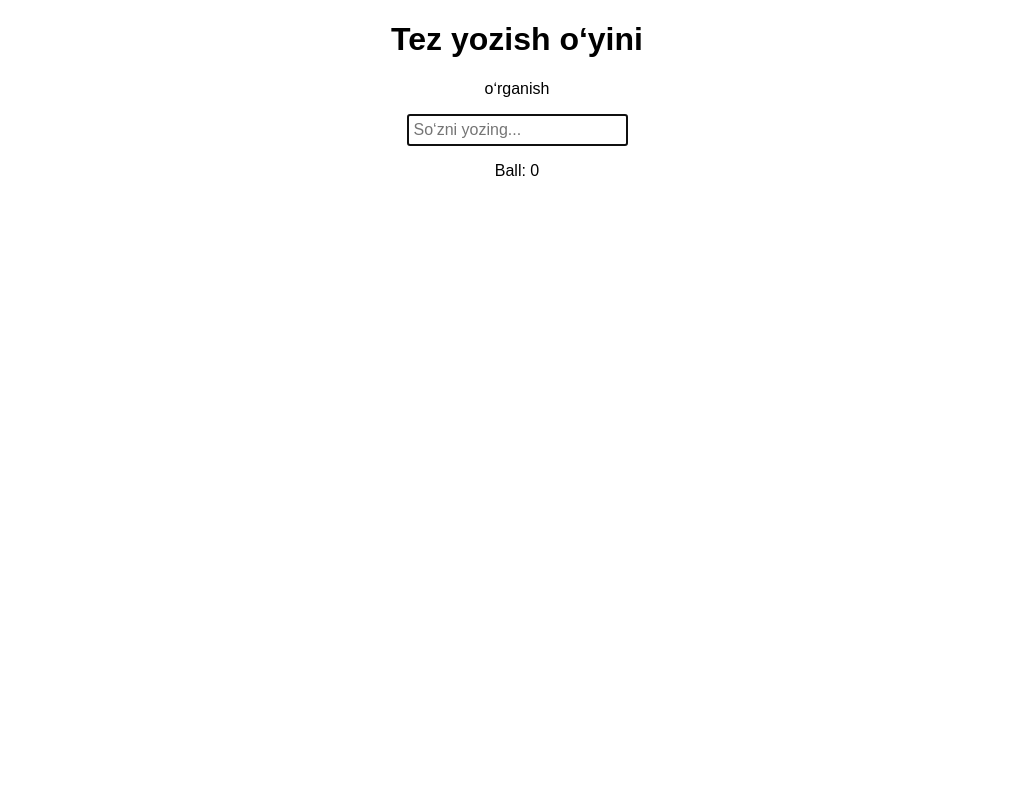
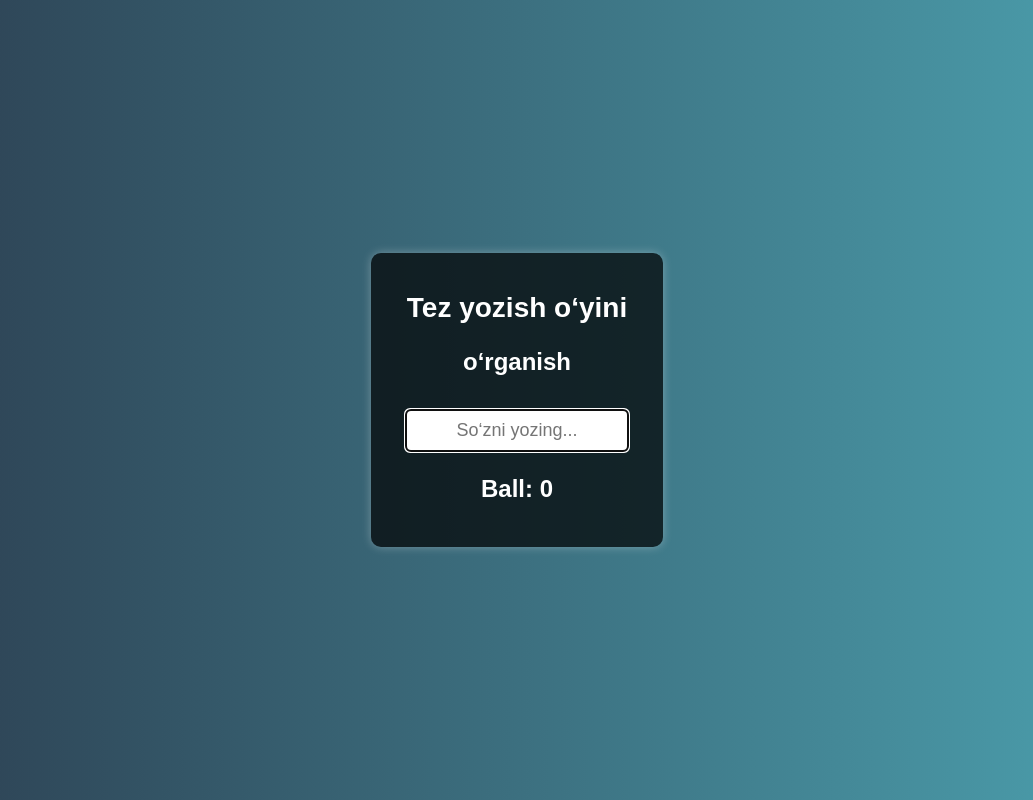
Before and after one commit to Ogabekpubg309/Typing-Game-, a plain HTML site: page index.html in a window 1280 px wide. Shown: the whole page, without its empty margins (123-1156 px from the left). Drawn offline with Linux system fonts and the light colour scheme.

Commit message:
Update style.css

```diff
--- a/style.css
+++ b/style.css
@@ -1,9 +1,39 @@
 body {
     text-align: center;
     font-family: Arial, sans-serif;
+    background: linear-gradient(to right, #2c3e50, #4ca1af);
+    color: white;
+    display: flex;
+    justify-content: center;
+    align-items: center;
+    height: 100vh;
+    margin: 0;
+}
+
+.container {
+    background: rgba(0, 0, 0, 0.7);
+    padding: 20px;
+    border-radius: 10px;
+    box-shadow: 0px 0px 10px rgba(255, 255, 255, 0.3);
 }
 
 input {
-    padding: 5px;
-    font-size: 16px;
+    padding: 10px;
+    font-size: 18px;
+    width: 80%;
+    max-width: 300px;
+    border: none;
+    border-radius: 5px;
+    margin-top: 10px;
+    text-align: center;
 }
+
+p {
+    font-size: 24px;
+    font-weight: bold;
+}
+
+h1 {
+    font-size: 28px;
+    margin-bottom: 10px;
+}
```
